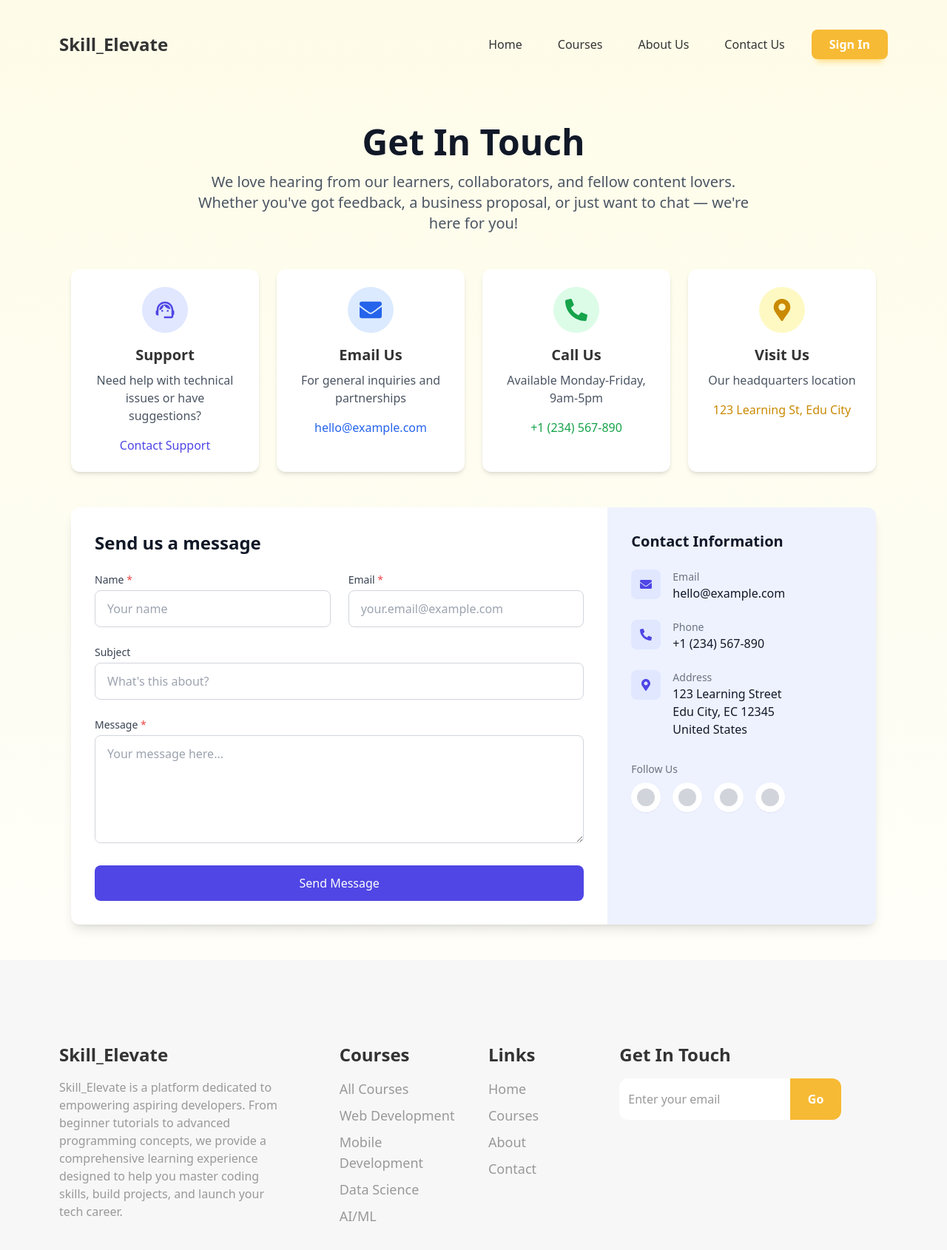
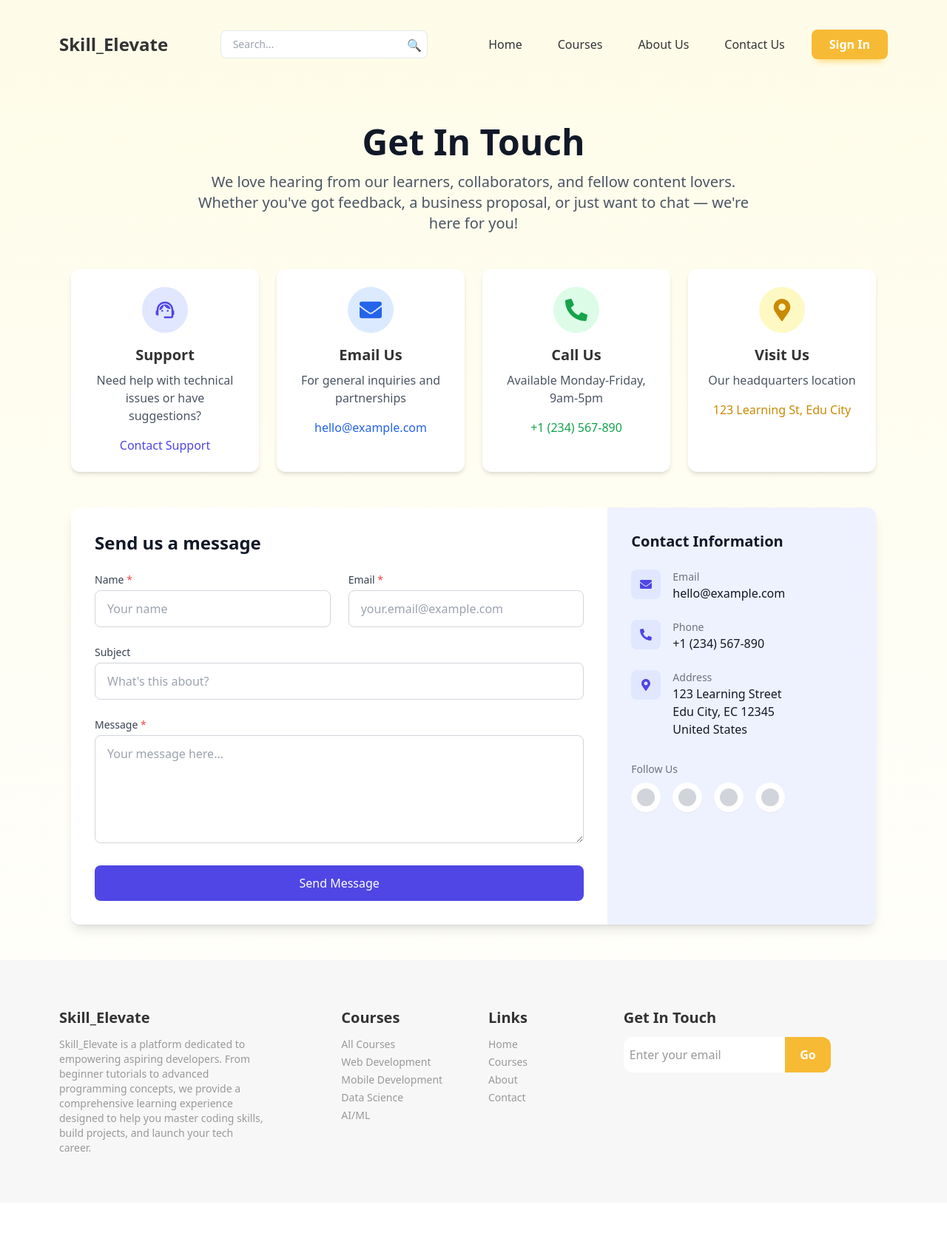
Before and after one commit to Lakshya724/E-Learning, a React (Vite) app: page /contact in a window 1280 px wide. Shown: the top 1690 px of the page at 74% size. After the commit the page ends 1626 px from the top, so only its background shows below. Built offline with nearby package versions, Linux system fonts and the light colour scheme.

Commit message:
changes regarding backend

```diff
--- a/src/components/Courses/AIML.jsx
+++ b/src/components/Courses/AIML.jsx
@@ -15,7 +15,7 @@ const AIML = () => {
         <div className="absolute inset-0 bg-black opacity-30"></div>
         <div className="absolute inset-0 flex flex-col justify-center items-center text-white">
           <h2 className="text-xl font-semibold">
-            India's Most Loved Coding Community ❤️
+            India&apos;s Most Loved Coding Community ❤️
           </h2>
         </div>
       </div>
--- a/src/components/Footer/Footer.jsx
+++ b/src/components/Footer/Footer.jsx
@@ -1,36 +1,33 @@
 import { motion } from "framer-motion";
-import { useNavigate,Link } from "react-router-dom";
+import { useNavigate, Link } from "react-router-dom";
 
 const Footer = () => {
   const navigate = useNavigate();
 
   return (
-    <footer className="py-28 bg-[#f7f7f7]">
+    <footer className="py-16 bg-[#f7f7f7]">
       <motion.div
         initial={{ opacity: 0, y: 50 }}
         whileInView={{ opacity: 1, y: 0 }}
         className="container"
       >
-        <div className="grid grid-cols-1 md:grid-cols-2 lg:grid-cols-3 gap-14 md:gap-4">
+        <div className="grid grid-cols-1 md:grid-cols-2 lg:grid-cols-3 gap-8 md:gap-6">
           {/* First section */}
-          <div className="space-y-4 max-w-[300px]">
-          <Link to="/" className="text-2xl font-bold hover:text-secondary transition duration-300">
-          Skill_Elevate
-        </Link>
-            <p className="text-dark2">
-              Skill_Elevate is a platform dedicated to empowering aspiring developers.
-              From beginner tutorials to advanced programming concepts, we
-              provide a comprehensive learning experience designed to help you
-              master coding skills, build projects, and launch your tech career.
+          <div className="space-y-3 max-w-[280px]">
+            <Link to="/" className="text-xl font-bold hover:text-secondary transition duration-300">
+              Skill_Elevate
+            </Link>
+            <p className="text-dark2 text-sm">
+              Skill_Elevate is a platform dedicated to empowering aspiring developers. From beginner tutorials to advanced programming concepts, we provide a comprehensive learning experience designed to help you master coding skills, build projects, and launch your tech career.
             </p>
           </div>
 
           {/* Second section */}
           <div className="grid grid-cols-2 gap-10">
-            <div className="space-y-4">
-              <h1 className="text-2xl font-bold">Courses</h1>
+            <div className="space-y-3">
+              <h1 className="text-xl font-bold">Courses</h1>
               <div className="text-dark2">
-                <ul className="space-y-2 text-lg">
+                <ul className="space-y-1 text-sm">
                   <li
                     className="cursor-pointer hover:text-secondary duration-200"
                     onClick={() => navigate("/courses")}
@@ -64,10 +61,10 @@ const Footer = () => {
                 </ul>
               </div>
             </div>
-            <div className="space-y-4">
-              <h1 className="text-2xl font-bold">Links</h1>
+            <div className="space-y-3">
+              <h1 className="text-xl font-bold">Links</h1>
               <div className="text-dark2">
-                <ul className="space-y-2 text-lg">
+                <ul className="space-y-1 text-sm">
                   <li
                     className="cursor-pointer hover:text-secondary duration-200"
                     onClick={() => navigate("/")}
@@ -98,19 +95,18 @@ const Footer = () => {
           </div>
 
           {/* Third section */}
-          <div className="space-y-4 max-w-[300px]">
-            <h1 className="text-2xl font-bold">Get In Touch</h1>
+          <div className="space-y-3 max-w-[280px]">
+            <h1 className="text-xl font-bold">Get In Touch</h1>
             <div className="flex items-center">
               <input
                 type="text"
                 placeholder="Enter your email"
-                className="p-3 rounded-s-xl bg-white w-full py-4 focus:ring-0 focus:outline-none placeholder:text-dark2"
+                className="p-2 rounded-s-xl bg-white w-full py-3 focus:ring-0 focus:outline-none placeholder:text-dark2"
               />
-              <button className="bg-primary text-white font-semibold py-4 px-6 rounded-e-xl">
+              <button className="bg-primary text-white font-semibold py-3 px-5 rounded-e-xl">
                 Go
               </button>
             </div>
-
           </div>
         </div>
       </motion.div>
--- a/src/components/Navbar/Navbar.jsx
+++ b/src/components/Navbar/Navbar.jsx
@@ -1,6 +1,8 @@
+import { useEffect, useState, useRef } from "react";
+import { Link, useNavigate } from "react-router-dom";
+import { motion } from "framer-motion";
 import { IoMdMenu } from "react-icons/io";
-import { motion } from "framer-motion";
-import { useNavigate, Link } from "react-router-dom";
+import { FaUserCircle } from "react-icons/fa";
 
 const NavbarMenu = [
   { id: 1, title: "Home", path: "/" },
@@ -11,6 +13,51 @@ const NavbarMenu = [
 
 const Navbar = () => {
   const navigate = useNavigate();
+  const dropdownRef = useRef(null);
+  const [isLoggedIn, setIsLoggedIn] = useState(false);
+  const [dropdownOpen, setDropdownOpen] = useState(false);
+  const [username, setUsername] = useState("");
+  const [searchQuery, setSearchQuery] = useState(""); // Search state
+
+  useEffect(() => {
+    const storedUser = localStorage.getItem("user");
+
+    if (storedUser) {
+      const parsedUser = JSON.parse(storedUser);
+      setIsLoggedIn(true);
+      setUsername(parsedUser.name);
+    } else {
+      setIsLoggedIn(false);
+    }
+  }, []);
+
+  useEffect(() => {
+    const handleClickOutside = (e) => {
+      if (dropdownRef.current && !dropdownRef.current.contains(e.target)) {
+        setDropdownOpen(false);
+      }
+    };
+    document.addEventListener("mousedown", handleClickOutside);
+    return () => document.removeEventListener("mousedown", handleClickOutside);
+  }, []);
+
+  const handleLogout = () => {
+    localStorage.removeItem("user");
+    setIsLoggedIn(false);
+    setDropdownOpen(false);
+    navigate("/login");
+  };
+
+  const handleSearchChange = (e) => {
+    setSearchQuery(e.target.value);
+  };
+
+  const handleSearchSubmit = (e) => {
+    e.preventDefault();
+    // Implement search functionality, e.g., navigate to search results page
+    console.log("Searching for:", searchQuery);
+    navigate(`/search?query=${searchQuery}`); // Assuming you have a search route
+  };
 
   return (
     <nav className="relative z-20">
@@ -19,16 +66,35 @@ const Navbar = () => {
         animate={{ opacity: 1, y: 0 }}
         className="container py-10 flex justify-between items-center"
       >
-      <Link to="/" className="text-2xl font-bold hover:text-secondary transition duration-300">
+        {/* Skill_Elevate Logo */}
+        <Link to="/" className="text-2xl font-bold hover:text-secondary">
           Skill_Elevate
         </Link>
-        {/* Menu section */}
+
+        {/* Search Box placed between logo and menu */}
+        <form
+          onSubmit={handleSearchSubmit}
+          className="relative w-1/2 lg:w-1/4 mx-6" // Smaller size for the search box
+        >
+          <input
+            type="text"
+            value={searchQuery}
+            onChange={handleSearchChange}
+            className="px-4 py-2 border rounded-lg w-full text-sm"
+            placeholder="Search..."
+          />
+          <button type="submit" className="absolute right-2 top-2 text-gray-500">
+            🔍
+          </button>
+        </form>
+
+        {/* Navbar Menu */}
         <div className="hidden lg:block">
-          <ul className="flex items-center gap-6">
+          <ul className="flex items-center gap-6 relative">
             {NavbarMenu.map((menu) => (
               <li key={menu.id}>
                 <Link
-                  to={menu.path} // Use Link instead of <a>
+                  to={menu.path}
                   className="inline-block py-2 px-3 hover:text-secondary relative group"
                 >
                   <div className="w-2 h-2 bg-secondary absolute mt-4 rounded-full left-1/2 -translate-x-1/2 top-1/2 bottom-0 group-hover:block hidden"></div>
@@ -36,14 +102,61 @@ const Navbar = () => {
                 </Link>
               </li>
             ))}
-            {/* Sign In Button */}
-            <button className="primary-btn" onClick={() => navigate("/login")}>
-              Sign In
-            </button>
+
+            {!isLoggedIn ? (
+              <button
+                className="primary-btn"
+                onClick={() => navigate("/login")}
+              >
+                Sign In
+              </button>
+            ) : (
+              <div className="relative" ref={dropdownRef}>
+                <button
+                  onClick={() => setDropdownOpen(!dropdownOpen)}
+                  className="text-2xl text-gray-700 hover:text-secondary"
+                >
+                  <FaUserCircle />
+                </button>
+
+                {dropdownOpen && (
+                  <div className="absolute right-0 mt-2 w-48 bg-white rounded shadow-lg z-10">
+                    <div className="px-4 py-2 font-semibold border-b">
+                      {username}
+                    </div>
+                    <button
+                      onClick={() => {
+                        setDropdownOpen(false);
+                        navigate("/Profile");
+                      }}
+                      className="block w-full text-left px-4 py-2 hover:bg-gray-100"
+                    >
+                      My Profile
+                    </button>
+                    <button
+                      onClick={() => {
+                        setDropdownOpen(false);
+                        navigate("/change-password");
+                      }}
+                      className="block w-full text-left px-4 py-2 hover:bg-gray-100"
+                    >
+                      Change Password
+                    </button>
+                    <hr />
+                    <button
+                      onClick={handleLogout}
+                      className="block w-full text-left px-4 py-2 bg-red-500 text-white hover:bg-red-600"
+                    >
+                      Logout
+                    </button>
+                  </div>
+                )}
+              </div>
+            )}
           </ul>
         </div>
 
-        {/* Mobile Hamburger menu section */}
+        {/* Mobile Hamburger */}
         <div className="lg:hidden">
           <IoMdMenu className="text-4xl" />
         </div>
--- a/src/routes/AppRoutes.jsx
+++ b/src/routes/AppRoutes.jsx
@@ -18,6 +18,12 @@ import UserManagement from "../components/Admin/UserManagement";
 import Courseselect from "../components/Courses/Courseselect";
 import AboutUs from "../components/AboutUs";
 import ContactUs from "../components/ContactUs";
+import Profile from "../components/profile";
+import CourseDetails from "../components/Courses/CourseDetails";
+import MobileDevelopmentCourse from "../components/Courses/MobiledevelopmentCourse";
+import AIMLCourse from "../components/Courses/AIMLCourse";
+import DataScienceCourse from "../components/Courses/DataScienceCourse";
+
 
 const AppRoutes = () => {
   return (
@@ -41,6 +47,11 @@ const AppRoutes = () => {
       <Route path="/Courseselect" element={<Courseselect />} />
       <Route path="/about" element={<AboutUs />} />
       <Route path="/contact" element={<ContactUs />} />
+      <Route path="/Profile" element={<Profile />} />
+      <Route path="/course-details" element={<CourseDetails />} />
+      <Route path="/mobile-course-details" element={<MobileDevelopmentCourse />} />
+      <Route path="/AIML-course" element={<AIMLCourse />} />
+      <Route path="/DataScience-details" element={<DataScienceCourse />} />
     </Routes>
   );
 };
```
Also changed, not shown: src/components/Admin/AdminLogin.jsx (+10 -8 lines).
